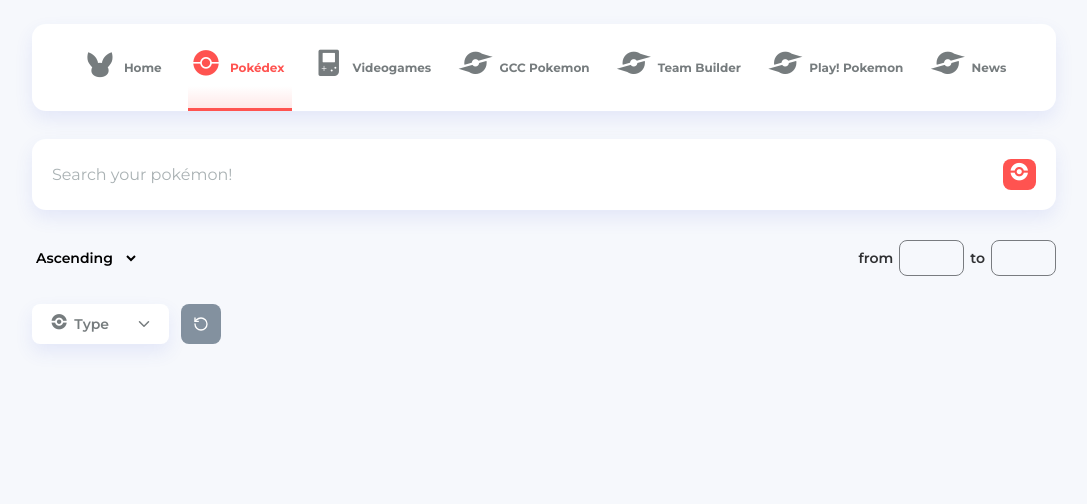
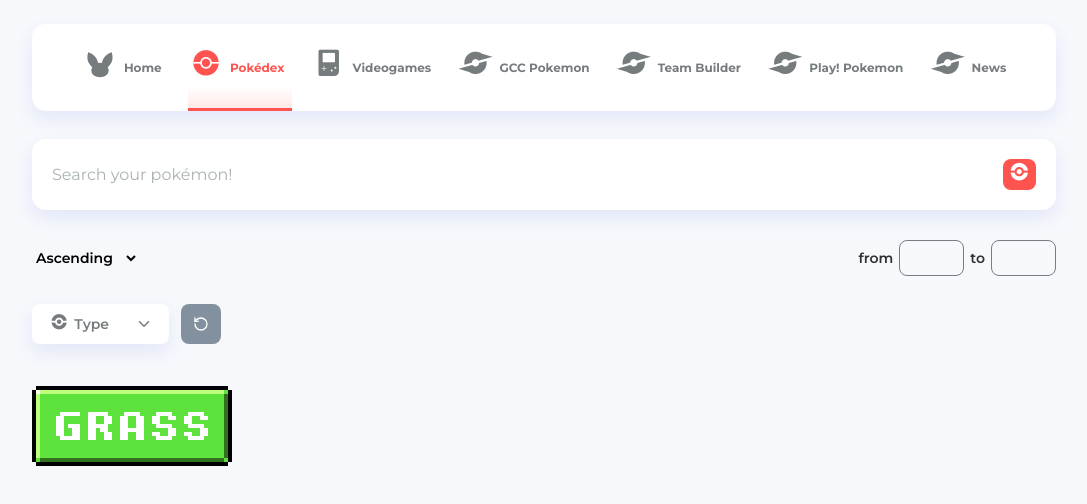
Before and after one commit to npmkael/webdex, a React (Vite) app: page /pokedex in a window 1280 px wide. Shown: the top 504 px of the page, without its empty margins (96-1183 px from the left). Built offline with nearby package versions, Linux system fonts and the light colour scheme.

Commit message:
feat: sample grass img

```diff
--- a/src/pages/Pokedex.tsx
+++ b/src/pages/Pokedex.tsx
@@ -87,6 +87,10 @@
             <RotateCcw color="white" size={16} />
           </button>
         </div>
+
+        <div className="pokedex-grid">
+          <img src="/grass.png" alt="" />
+        </div>
       </section>
 
       {/* Right Section */}
```
Also changed, not shown: public/grass.png (added).
